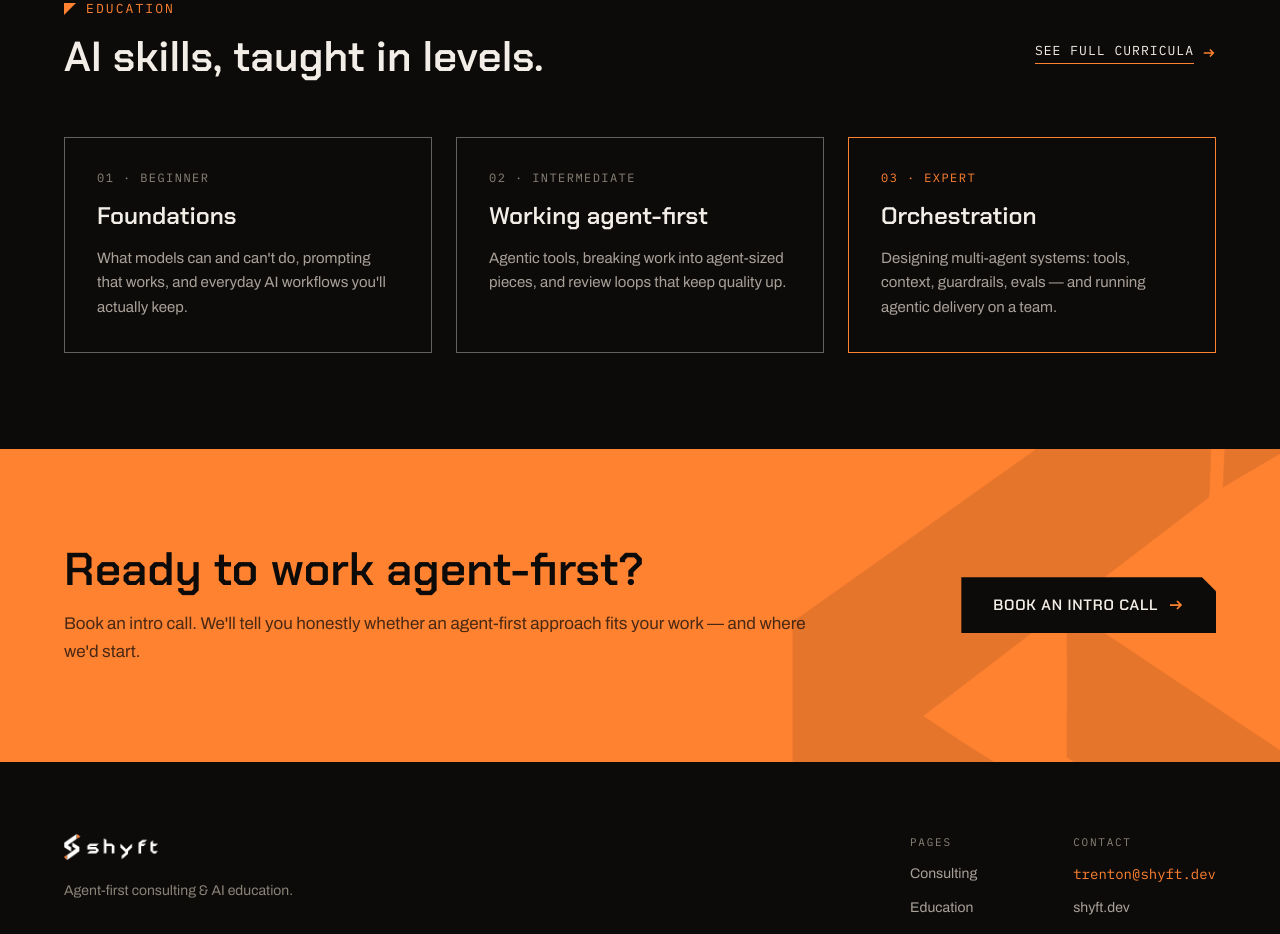
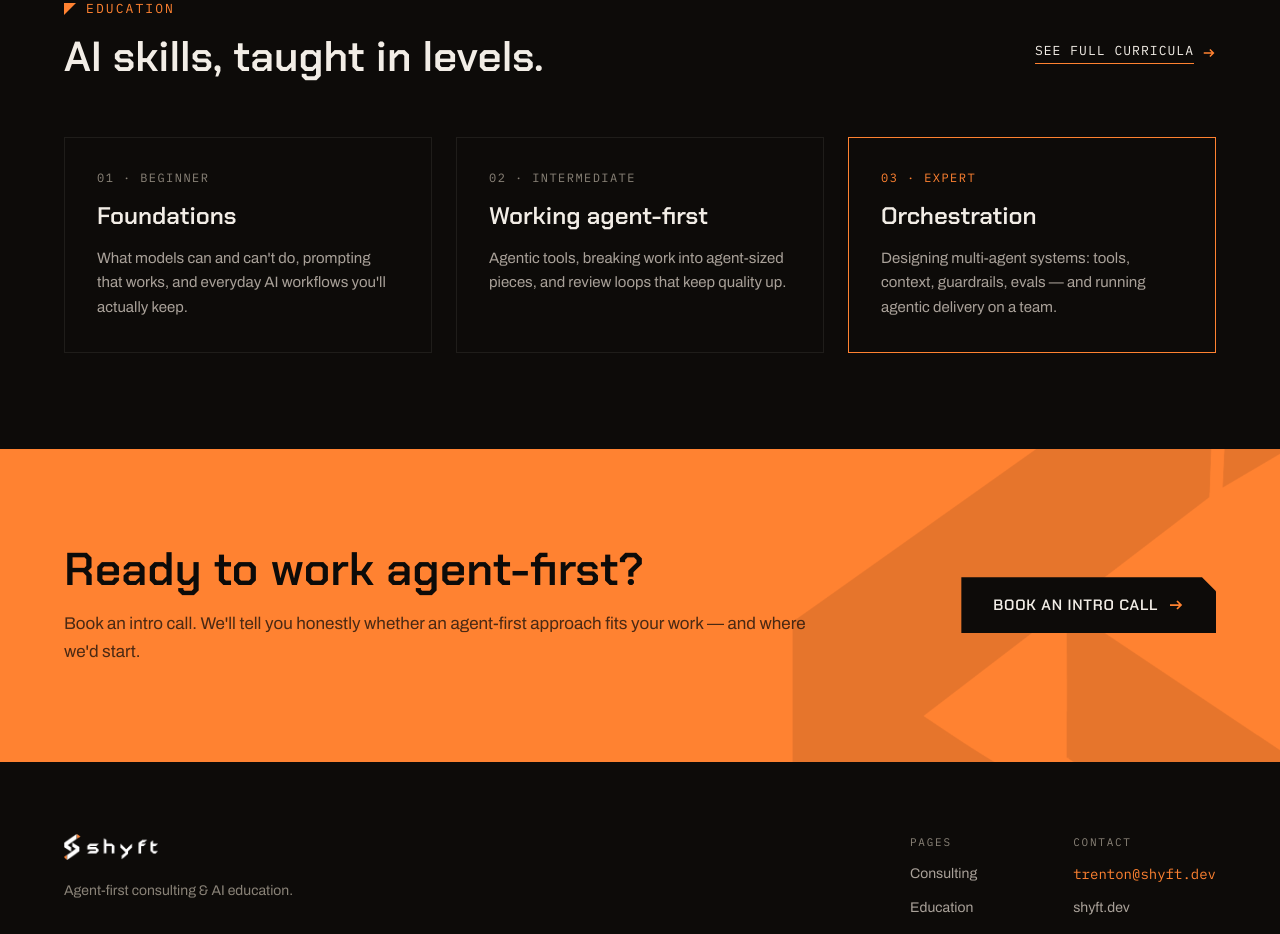
Before and after one commit to shyft-dev/shyft-marketing, a Next.js app: page / in a window 1280 px wide. Shown: the part 1940-2874 px from the top of the page. Built offline with nearby package versions, Linux system fonts and the light colour scheme.

Commit message:
Keep homepage teaser card borders as faint hairlines

```diff
--- a/app/page.tsx
+++ b/app/page.tsx
@@ -158,7 +158,7 @@ export default function Home() {
                 <div
                   key={level}
                   className={`flex flex-col gap-2 border p-6 md:gap-3.5 md:p-8 ${
-                    highlight ? "border-orange" : "border-field"
+                    highlight ? "border-orange" : "border-line"
                   }`}
                 >
                   <div
```
Also changed, not shown: 2 other files (tests, documents, lock files or other folders).
